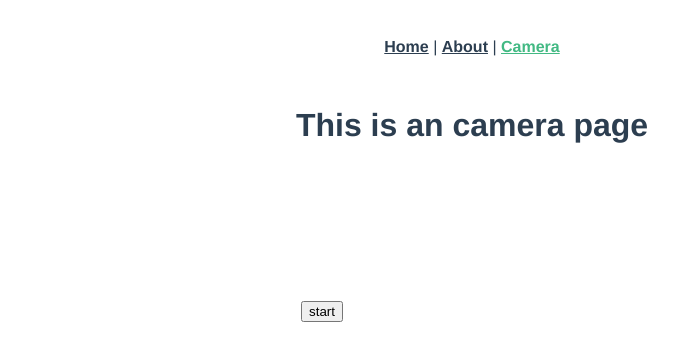
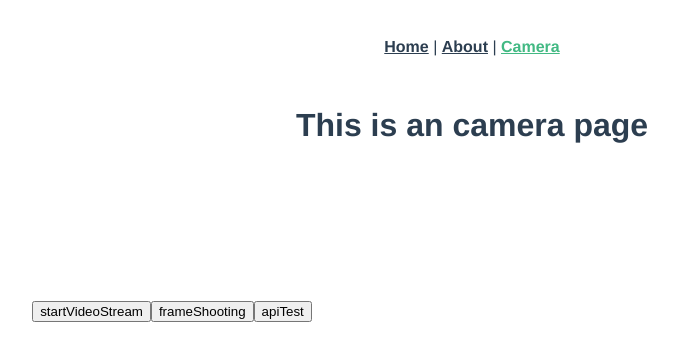
Before and after one commit to yiworks/hitosagashi, a Vue app: page /camera in a window 1280 px wide. Shown: the top 360 px of the page, without its empty margins (168-846 px from the left). Built offline with nearby package versions, Linux system fonts and the light colour scheme; no server answers.

Commit message:
api叩けるまで

```diff
--- a/package.json
+++ b/package.json
@@ -8,6 +8,7 @@
     "lint": "vue-cli-service lint"
   },
   "dependencies": {
+    "axios": "^0.19.0",
     "core-js": "^2.6.5",
     "vue": "^2.6.10",
     "vue-router": "^3.0.3"
--- a/src/views/Camera.vue
+++ b/src/views/Camera.vue
@@ -1,13 +1,18 @@
 <template>
   <div class="camera">
     <h1>This is an camera page</h1>
-    <button>start</button>
+    <button v-on:click="startVideoStream">startVideoStream</button>
+    <button v-on:click="frameShooting">frameShooting</button>
+    <button v-on:click="apiTest">apiTest</button>
     <video id="video" autoplay playsinline="true"></video>
+    <canvas id="canvas"></canvas>
   </div>
 </template>
 <script>
+import axios from 'axios'
 export default {
-  mounted() {
+  methods: {
+    startVideoStream: function() {
       var video = document.getElementById('video')
       var constrains = { video: true, audio: false }
 
@@ -17,6 +22,22 @@ export default {
         }).catch((err) => {
         window.alert(err.name + ': ' + err.message)
       })
+    },
+    frameShooting: function() {
+      var video = document.getElementById('video')
+      var canvas = document.getElementById('canvas')
+      var ctx = canvas.getContext('2d')
+      var width = video.offsetWidth;
+      var height = video.offsetHeight
+      canvas.setAttribute('width', width)
+      canvas.setAttribute('height', height)
+      ctx.drawImage(video, 0, 0, width, height)
+    },
+    apiTest: function() {
+      axios
+        .get('https://api.coindesk.com/v1/bpi/currentprice.json')
+        .then(res => (window.alert(res)))
+    }
   }
 }
 </script>
```
Also changed, not shown: src/components/Camera.vue (deleted, +0 -29 lines), 1 other file (tests, documents, lock files or other folders). Lines whose indentation alone changed are shown as unchanged.
